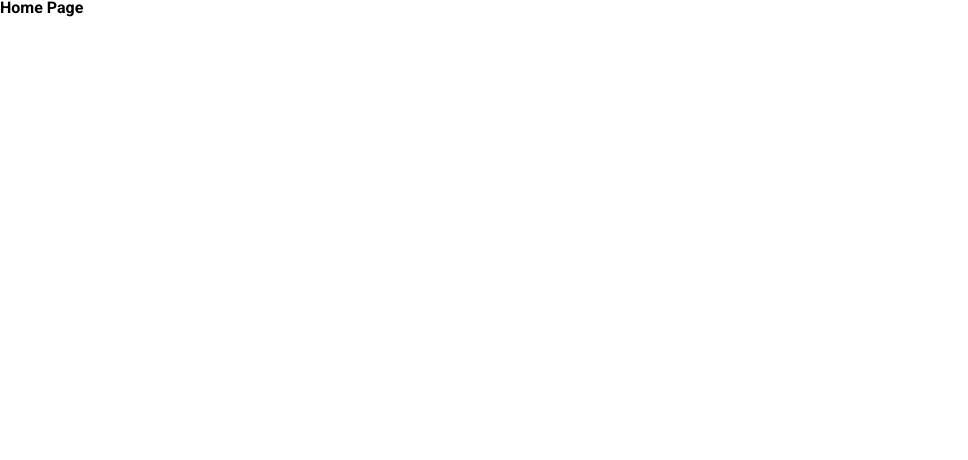
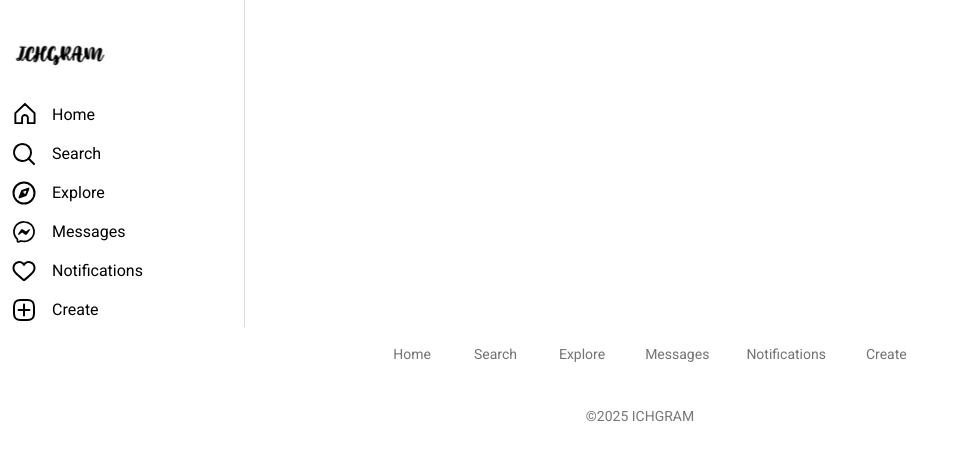
Before and after one commit to AnitaTec/Final-project-ICH-front-end, a React (Vite) app: page /explore in a window 1280 px wide. Shown: the top 460 px of the page, without its empty margins (0-968 px from the left). Built offline with nearby package versions, Linux system fonts and the light colour scheme.

Commit message:
add @media for menu, footer and made NotFound Page, add menu and footer to ExplorePage

```diff
--- a/src/modules/Footer/Footer.jsx
+++ b/src/modules/Footer/Footer.jsx
@@ -5,12 +5,24 @@ const Footer = () => {
   return (
     <footer className={styles.footer}>
       <nav>
-        <Link to="/">Home</Link>
-        <Link to="/search">Search</Link>
-        <Link to="/explore">Explore</Link>
-        <Link to="/messages">Messages</Link>
-        <Link to="/notifications">Notifications</Link>
-        <Link to="/create">Create</Link>
+        <Link to="/" className={styles.home}>
+          Home
+        </Link>
+        <Link to="/search" className={styles.search}>
+          Search
+        </Link>
+        <Link to="/explore" className={styles.explore}>
+          Explore
+        </Link>
+        <Link to="/messages" className={styles.messages}>
+          Messages
+        </Link>
+        <Link to="/notifications" className={styles.notifications}>
+          Notifications
+        </Link>
+        <Link to="/create" className={styles.create}>
+          Create
+        </Link>
       </nav>
 
       <p>©2025 ICHGRAM</p>
--- a/src/modules/Footer/Footer.module.css
+++ b/src/modules/Footer/Footer.module.css
@@ -1,5 +1,6 @@
 .footer {
   height: 158px;
+
   text-align: center;
   padding: 20px 0;
   color: #777;
@@ -7,10 +8,11 @@
 }
 
 .footer nav {
+  padding-left: 20px;
   display: flex;
   justify-content: center;
-  gap: 40px;
   margin-bottom: 48px;
+  flex-wrap: wrap;
 }
 
 .footer a {
@@ -18,3 +20,34 @@
   color: #737373;
   font-size: 14px;
 }
+
+.home {
+  margin-right: 43px;
+}
+
+.search {
+  margin-right: 42px;
+}
+
+.explore {
+  margin-right: 40px;
+}
+
+.messages {
+  margin-right: 37px;
+}
+
+.notifications {
+  margin-right: 40px;
+}
+
+.create {
+  margin-right: 0;
+}
+
+@media (max-width: 800px) {
+  .footer nav {
+    margin-bottom: 24px;
+    gap: 14px;
+  }
+}
--- a/src/modules/Login/LoginForm/LoginForm.module.css
+++ b/src/modules/Login/LoginForm/LoginForm.module.css
@@ -46,3 +46,69 @@
   color: red;
   font-size: 12px;
 }
+
+@media (max-width: 900px) {
+  .form {
+    width: 100%;
+    padding: 0 20px;
+  }
+
+  .or {
+    margin: 18px 0 50px 0;
+  }
+
+  .forgot {
+    font-size: 13px;
+  }
+
+  .error {
+    font-size: 11px;
+  }
+}
+
+@media (max-width: 600px) {
+  .form {
+    width: 100%;
+    padding: 0 15px;
+  }
+
+  .form input {
+    height: 38px;
+    font-size: 14px;
+  }
+
+  .or {
+    margin: 16px 0 40px 0;
+    font-size: 12px;
+  }
+
+  .forgot {
+    font-size: 13px;
+    margin-top: -20px;
+  }
+
+  .error {
+    font-size: 11px;
+    text-align: center;
+    max-width: 260px;
+  }
+}
+
+@media (max-width: 400px) {
+  .form {
+    padding: 0 10px;
+  }
+
+  .form input {
+    font-size: 13px;
+  }
+
+  .or {
+    margin: 14px 0 32px 0;
+    font-size: 11px;
+  }
+
+  .forgot {
+    font-size: 12px;
+  }
+}
--- a/src/modules/Menu/Menu.module.css
+++ b/src/modules/Menu/Menu.module.css
@@ -1,6 +1,5 @@
 .menu {
   width: 245px;
-  height: 100vh;
   padding: 28px 12px 0 12px;
   display: flex;
   border-right: 1px solid #dbdbdb;
@@ -41,3 +40,22 @@
   line-height: 20px;
   font-weight: 400;
 }
+
+@media (max-width: 900px) {
+  .menu {
+    width: 80px;
+    padding: 20px 6px 0 6px;
+    align-items: center;
+  }
+
+  .LogoImg {
+    width: 65px;
+    height: 40px;
+    margin-bottom: 30px;
+  }
+
+  .menu a {
+    justify-content: center;
+    font-size: 0;
+  }
+}
--- a/src/pages/ExplorePage/ExplorePage.jsx
+++ b/src/pages/ExplorePage/ExplorePage.jsx
@@ -1,5 +1,23 @@
+import Menu from "../../modules/Menu/Menu";
+import Footer from "../../modules/Footer/Footer";
+import styles from "./ExplorePage.module.css";
+
 const ExplorePage = () => {
-  return <h1>Home Page</h1>;
+  return (
+    <div className={styles.page}>
+      <div className={styles.mainRow}>
+        <Menu />
+        <div className={styles.contentWrapper}>
+          <main className={styles.main}>
+            <div className={styles.contentRow}>
+              <div className={styles.textBlock}></div>
+            </div>
+          </main>
+        </div>
+      </div>
+      <Footer />
+    </div>
+  );
 };
 
 export default ExplorePage;
--- /dev/null
+++ b/src/pages/ExplorePage/ExplorePage.module.css
@@ -0,0 +1,17 @@
+.page {
+  display: flex;
+  flex-direction: column;
+}
+
+.mainRow {
+  display: flex;
+  flex-direction: row;
+  flex: 1;
+}
+
+.contentWrapper {
+  flex: 1;
+  display: flex;
+  justify-content: center;
+  align-items: center;
+}
--- a/src/pages/LoginPage/Login.module.css
+++ b/src/pages/LoginPage/Login.module.css
@@ -45,3 +45,9 @@
   color: #0095f6;
   text-decoration: none;
 }
+
+@media (max-width: 600px) {
+  .image {
+    display: none;
+  }
+}
--- a/src/pages/NotFoundPage/NotFoundPage.jsx
+++ b/src/pages/NotFoundPage/NotFoundPage.jsx
@@ -1,5 +1,37 @@
+import LoginImg from "../../assets/img/Background.png";
+import Menu from "../../modules/Menu/Menu";
+import Footer from "../../modules/Footer/Footer";
+import styles from "./NotFoundPage.module.css";
+
 const NotFoundPage = () => {
-  return <h1>NotFoundPage</h1>;
+  return (
+    <div className={styles.page}>
+      <div className={styles.mainRow}>
+        <Menu />
+        <div className={styles.contentWrapper}>
+          <main className={styles.main}>
+            <div className={styles.contentRow}>
+              <img src={LoginImg} alt="Login visual" />
+              <div className={styles.textBlock}>
+                <h3 className={styles.title}>
+                  Oops! Page Not Found (404 Error)
+                </h3>
+                <p className={styles.description}>
+                  We're sorry, but the page you're looking for doesn't seem to
+                  exist.
+                  <br />
+                  If you typed the URL manually, please double-check.
+                  <br />
+                  If you clicked a link, it may be outdated.
+                </p>
+              </div>
+            </div>
+          </main>
+        </div>
+      </div>
+      <Footer />
+    </div>
+  );
 };
 
 export default NotFoundPage;
--- /dev/null
+++ b/src/pages/NotFoundPage/NotFoundPage.module.css
@@ -0,0 +1,86 @@
+.page {
+  display: flex;
+  flex-direction: column;
+}
+
+.mainRow {
+  display: flex;
+  flex-direction: row;
+  flex: 1;
+}
+
+.contentWrapper {
+  flex: 1;
+  display: flex;
+  justify-content: center;
+  align-items: center;
+  margin-top: 94px;
+  margin-bottom: 185px;
+}
+
+.contentRow {
+  display: flex;
+  gap: 43px;
+}
+
+.textBlock {
+  display: flex;
+  flex-direction: column;
+  text-align: left;
+}
+
+.title {
+  color: #000;
+  font-size: 36px;
+  font-weight: 700;
+  margin-bottom: 10px;
+  margin-top: 47px;
+}
+
+.description {
+  font-size: 16px;
+  color: #737373;
+  max-width: 475px;
+  font-weight: 600;
+}
+
+@media (max-width: 1200px) {
+  .contentRow {
+    gap: 40px;
+  }
+}
+
+@media (max-width: 900px) {
+  .contentRow {
+    flex-direction: column;
+    text-align: center;
+    align-items: center;
+  }
+
+  .textBlock {
+    text-align: center;
+  }
+
+  .title {
+    margin-top: 20px;
+  }
+}
+
+@media (max-width: 600px) {
+  .contentWrapper {
+    padding: 0 20px;
+  }
+
+  .title {
+    font-size: 28px;
+  }
+
+  .description {
+    font-size: 14px;
+  }
+
+  .contentRow img {
+    width: 80%;
+    height: auto;
+  }
+}
```
